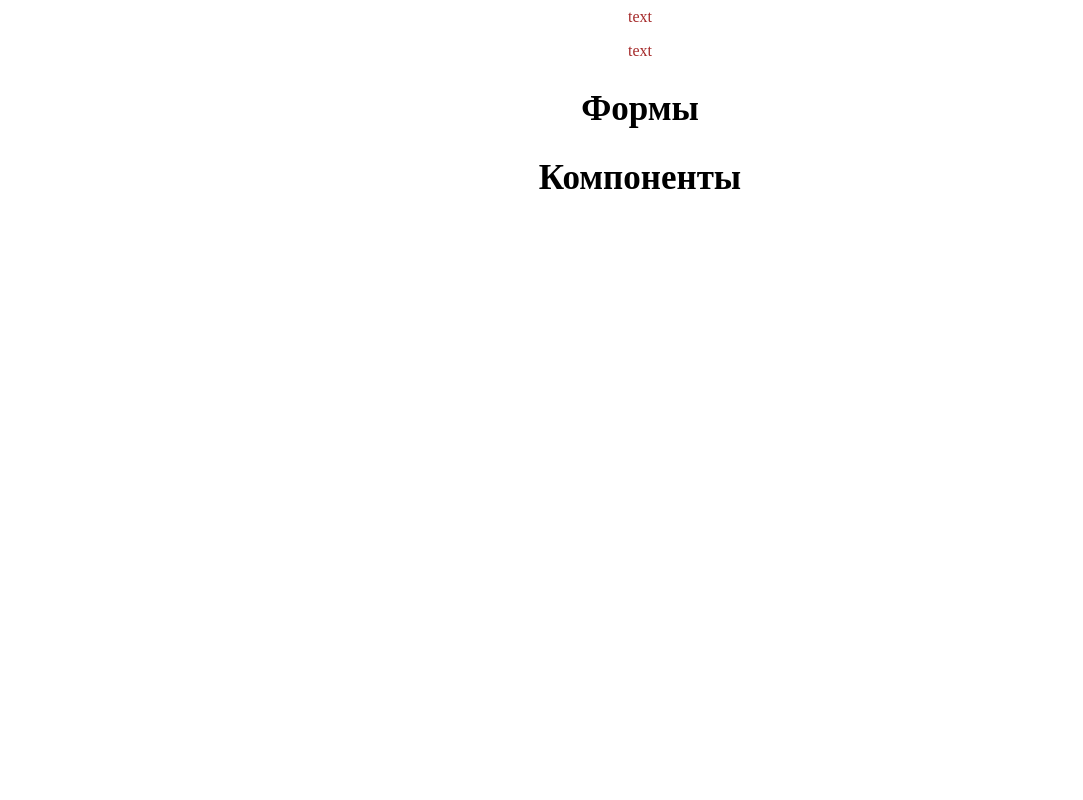
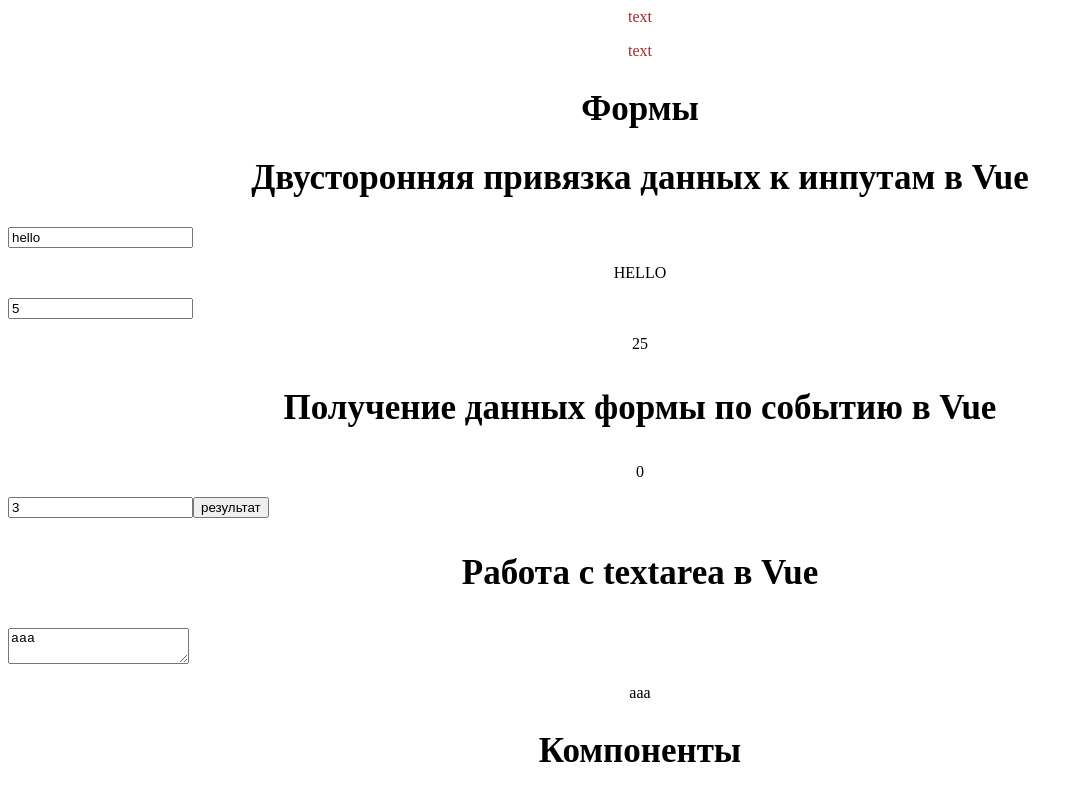
Before and after one commit to canoua/learn-project, a Vue app: page / in a window 1280 px wide. Shown: the part 4720-5520 px from the top of the page, without its empty margins (0-1083 px from the left). Before the commit the page ends 4947 px from the top, so only its background shows below. Built offline with nearby package versions, Linux system fonts and the light colour scheme.

Commit message:
begin forms

```diff
--- a/src/App.vue
+++ b/src/App.vue
@@ -16,7 +16,7 @@
   import Conditions from './components/Conditions.vue';
   import Cycles from './components/Cycles/Cycles.vue';
   import Styles from './components/Styles.vue';
-  import Forms from './components/Forms.vue';
+  import Forms from './components/Forms/Forms.vue';
   import Components from './components/Components.vue';
   export default {
     components: {
--- a/src/components/Forms.vue
+++ /dev/null
@@ -1,9 +0,0 @@
-<template>
-  <h2>Формы</h2>
-</template>
-
-<script>
-  export default {
-
-  }
-</script>
--- /dev/null
+++ b/src/components/Forms/Forms.vue
@@ -0,0 +1,16 @@
+<template>
+  <h2>Формы</h2>
+  <Forms_1/>
+</template>
+
+<script>
+  import Forms_1 from './Forms_1.vue';
+  export default {
+    methods: {
+
+    },
+    components: {
+      Forms_1
+    }
+  }
+</script>
--- /dev/null
+++ b/src/components/Forms/Forms_1.vue
@@ -0,0 +1,35 @@
+<template>
+  <h2>Двусторонняя привязка данных к инпутам в Vue</h2>
+  <input v-model="message">
+	<p>{{ message.toUpperCase() }}</p>
+  <input v-model="number">
+  <p>{{ number * number }}</p>
+  <h3>Получение данных формы по событию в Vue</h3>
+  <p>{{ result }}</p>
+  <input type="text" v-model="number_1">
+  <button @click="calc">результат</button>
+  <div>
+    <h3>Работа с textarea в Vue</h3>
+    <textarea v-model="text"></textarea>
+    <p>{{ text }}</p>
+  </div>
+</template>
+
+<script>
+  export default {
+    data() {
+      return{
+        message: 'hello',
+        number: 5,
+        number_1: 3,
+        result: 0,
+        text: 'aaa'
+      }
+    },
+    methods: {
+      calc: function() {
+        return this.result = this.number_1*2;
+      }
+    }
+  }
+</script>
```
